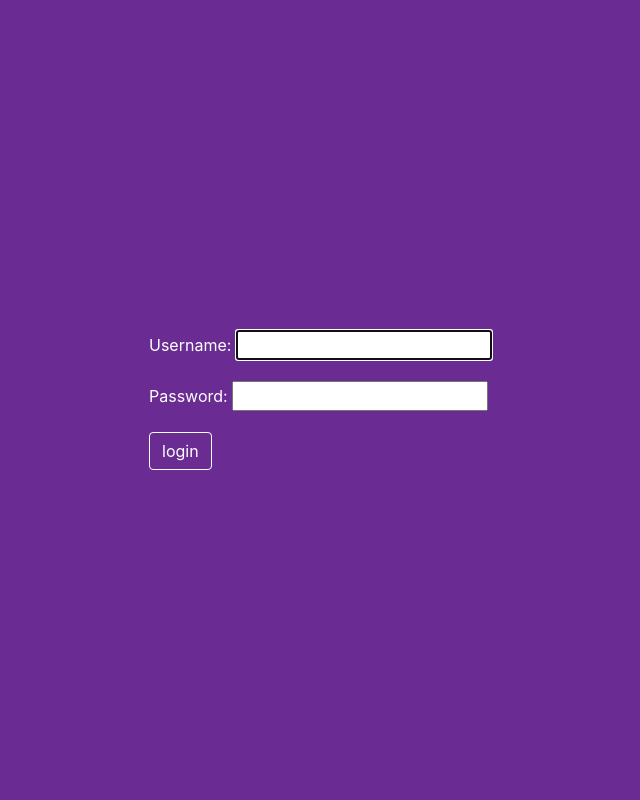
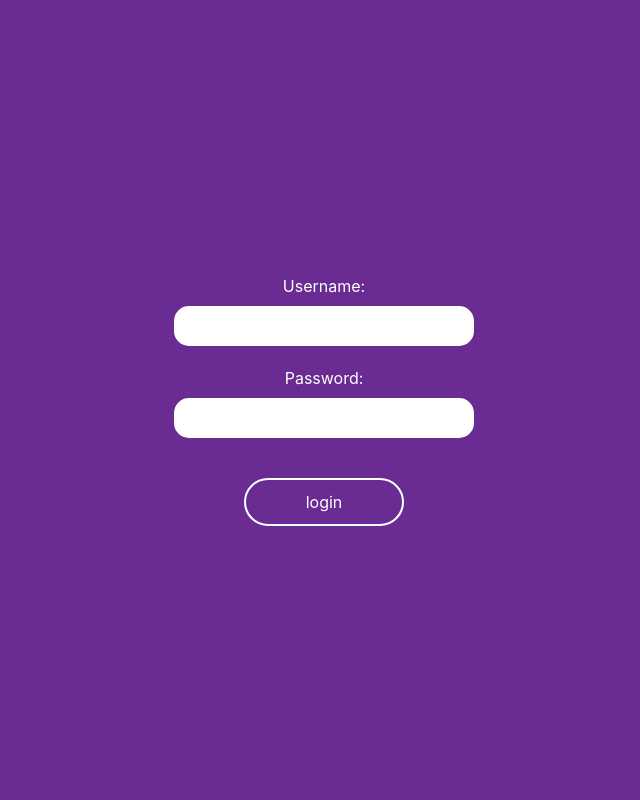
Before and after one commit to isaakbormental/saveMoney, a Django app: page /login/ in a window 1280 px wide. Shown: the whole page, without its empty margins (316-956 px from the left). Run offline with Django 3.2, Linux system fonts and the light colour scheme; some libraries are stand-ins or nearby versions.

Commit message:
Redesign login page

```diff
--- a/account/static/account/login.css
+++ b/account/static/account/login.css
@@ -1,26 +1,58 @@
 label[for="id_username"]{
     color: #ffffff;
+    vertical-align: middle;
 }
 
 label[for="id_password"]{
     color: #ffffff;
-    align-self: center;
+    vertical-align: middle;
+    margin-top: 20px;
 }
 body{
     background: #6a2c93;
 }
 
-.btn.btn-primary{
+div{
+    text-align: center;
+}
+
+#id_username{
+    width: 300px;
+    height: 40px;
+    border-radius: 15px;
+    outline:0;
+    border-width: 0;
+    text-align: center;
+}
+
+#id_password{
+    width: 300px;
+    height: 40px;
+    border-radius: 15px;
+    outline:0;
+    border-width: 0;
+    text-align: center;
+}
+
+.buttn-login{
+    margin-top: 40px;
     background-color:#6a2c93;
     color: white;
     border-color: white;
+    border-radius: 25px;
+    border: 2px solid;
+    border-color: white;
+    padding: 10px 60px;
+    font-size: 16px;
+    cursor: pointer;
 }
 
-.btn.btn-primary:hover{
+.buttn-login:hover{
     background-color:white;
     color:#6a2c93;
 }
-.btn.btn-primary:active:focus{
-    background-color:white;
-    color:#6a2c93;
+.buttn-login:active:focus{
+    background-color:#6a2c93;
+    color:white;
+    outline:0;
 }
--- a/account/templates/registration/login.html
+++ b/account/templates/registration/login.html
@@ -12,8 +12,23 @@
             <div class="col-4">
                 <form method="post" action="{% url 'login' %}">
                     {% csrf_token %}
-                    {{ form.as_p }}
-                    <button type="submit" id="sendlogin" class="btn btn-primary">login</button>
+                    <div>
+                        {{ form.username.label_tag }}
+                    </div>
+                    <div>
+                        {{ form.username }}
+                    </div>
+
+                    <div>
+                        {{ form.password.label_tag }}
+                    </div>
+                    <div>
+                        {{ form.password }}
+                    </div>
+
+{#                    {{ form.as_p }}#}
+{#                    <button type="submit" id="sendlogin" class="btn btn-primary">login</button>#}
+                    <button type="submit" id="sendlogin" class="buttn-login">login</button>
                     {% if form.errors %}
                         <p>Your username and password didn't match. Please try again.</p>
                     {% endif %}
```
